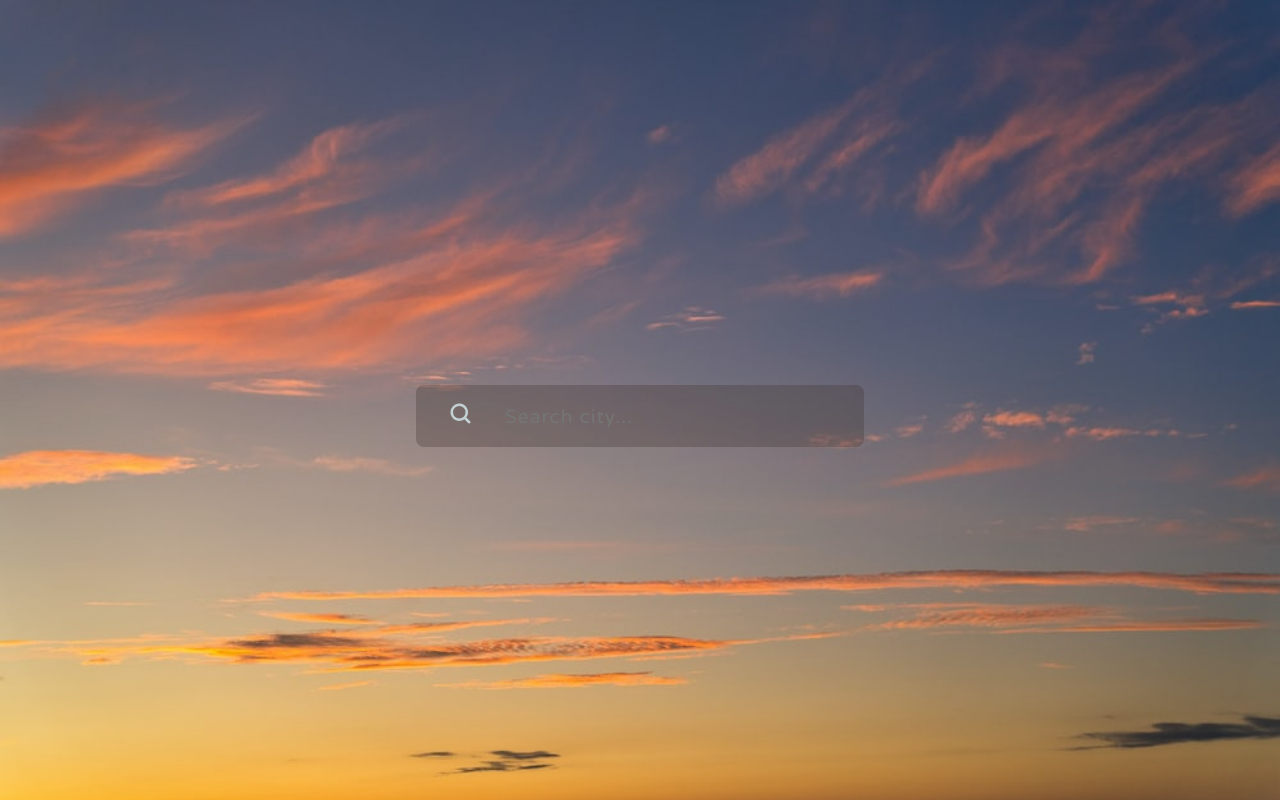
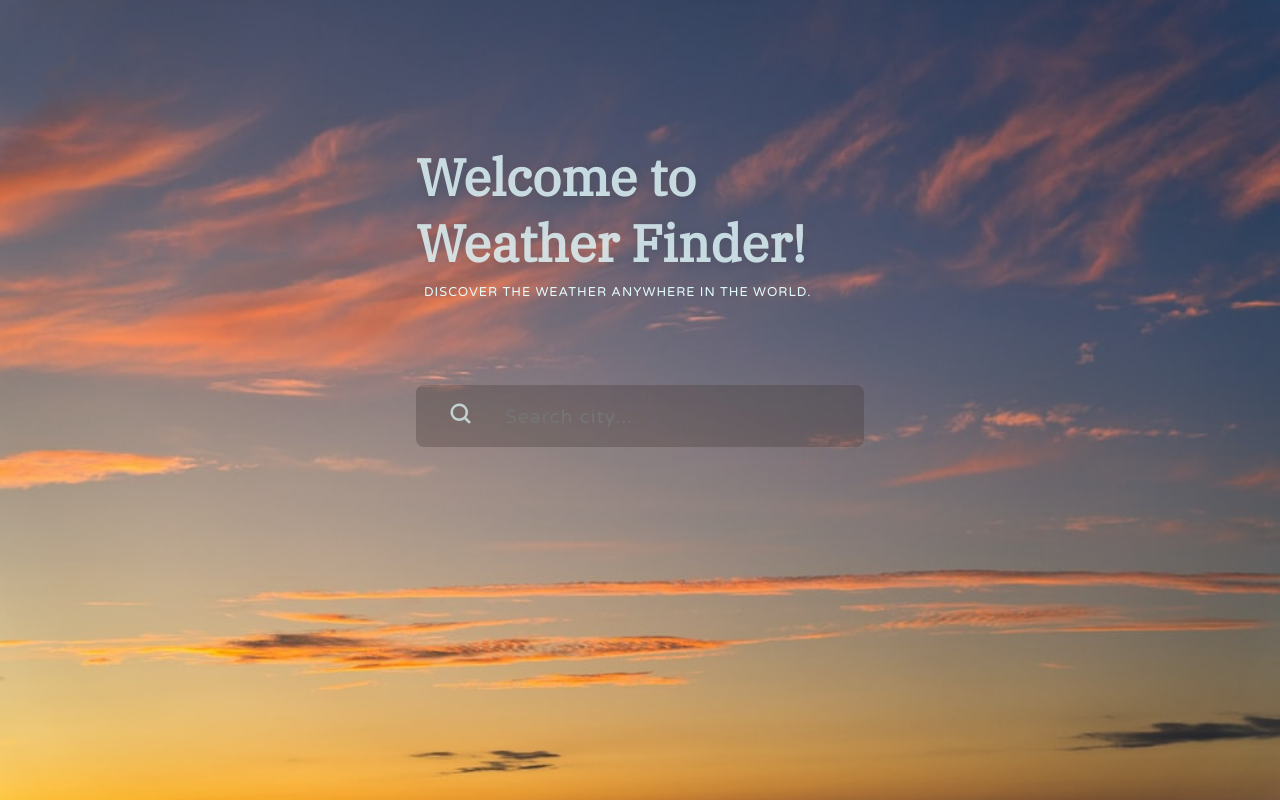
Before and after one commit to matipeco/weather-app, a React (Vite) app: page / in a window 1280 px wide. Built offline with nearby package versions, Linux system fonts and the light colour scheme.

Commit message:
actualizado app y estilos globales

```diff
--- a/src/App.tsx
+++ b/src/App.tsx
@@ -54,6 +54,12 @@ function App() {
   console.log(citiesWeather);
   return (
     <div className={style.background}>
+      {citiesWeather.length === 0 && (
+        <div className={style.text}>
+          <h1>Welcome to Weather Finder!</h1>
+          <p>Discover the weather anywhere in the world.</p>
+        </div>
+      )}
       <SearchBar weather={weather} citiesWeather={citiesWeather} />
       {citiesWeather.length > 0 && (
         <Cards
--- a/src/index.module.css
+++ b/src/index.module.css
@@ -3,6 +3,30 @@
   padding: 0;
   box-sizing: border-box;
   font: inherit;
+}
+.text {
+  display: flex;
+  /* align-items: center; */
+  flex-direction: column;
+  width: 28rem;
+  /* border: 1px solid red; */
+  position: absolute;
+  top: 0;
+  transform: translateY(9rem);
+}
+.text h1 {
+  font-family: "IBM Plex Serif", serif;
+  font-weight: 600;
+  font-size: 3.2rem;
+  color: rgba(227, 253, 255, 0.8);
+  text-shadow: 1px 1px 10px rgba(0, 0, 0, 0.1);
+}
+.text p {
+  color: rgb(227, 253, 255);
+  margin: 0.5rem 0 0 0.5rem;
+  font-size: 0.8rem;
+  letter-spacing: 1px;
+  text-transform: uppercase;
 }
 
 .background {
@@ -17,4 +41,5 @@
   justify-content: center;
   align-items: center;
   flex-direction: column;
+  position: relative;
 }
```
